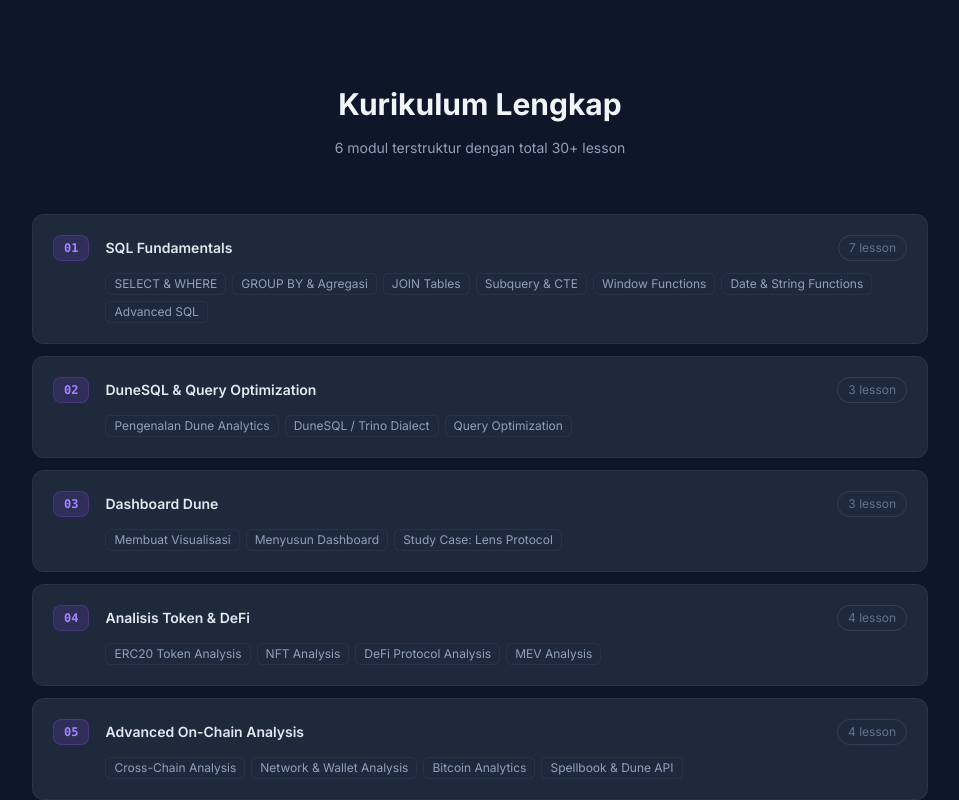
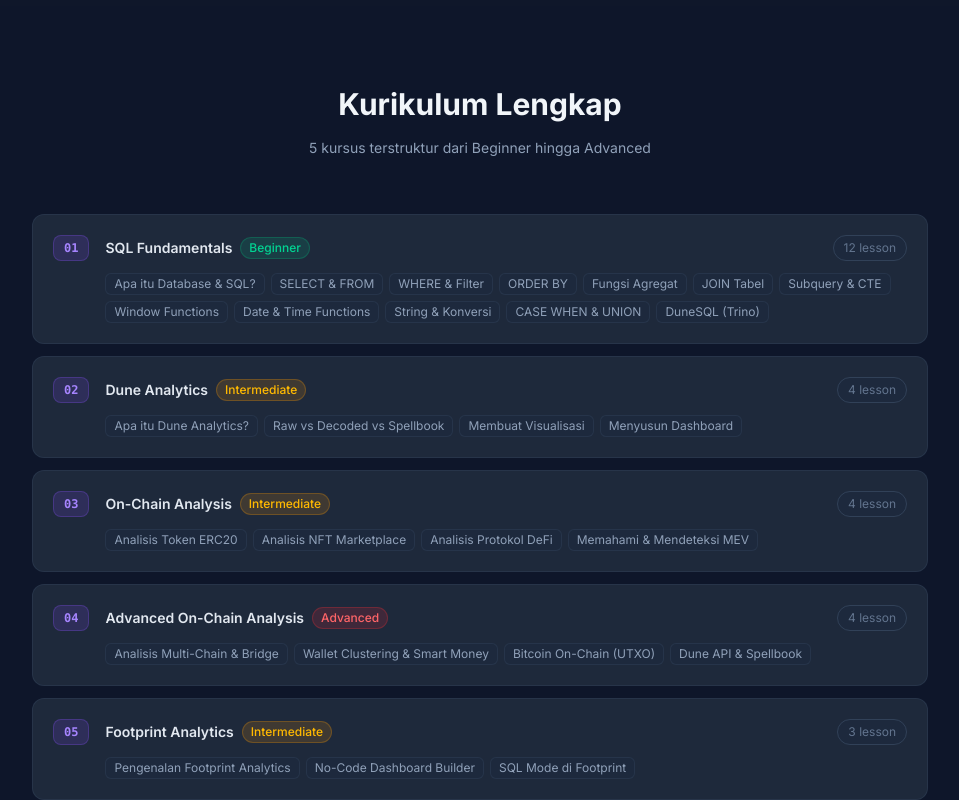
Before and after one commit to imheksa/onchaind62, a Next.js app: page / in a window 1280 px wide. Shown: the part 1540-2340 px from the top of the page, without its empty margins (160-1119 px from the left). Built offline with nearby package versions, Linux system fonts and the light colour scheme.

Commit message:
Fix landing page curriculum to match actual database content
- 5 kursus sesuai seed: SQL, Dune, On-Chain, Advanced, Footprint
- Tambah badge level (Beginner/Intermediate/Advanced) per kursus
- Update jumlah lesson dan topik agar akurat

Co-Authored-By: Claude Sonnet 4.6 <noreply@anthropic.com>

```diff
--- a/app/page.tsx
+++ b/app/page.tsx
@@ -46,20 +46,25 @@ const features = [
 ];
 
 const curriculum = [
-  { num: "01", title: "SQL Fundamentals", lessons: 7, topics: ["SELECT & WHERE", "GROUP BY & Agregasi", "JOIN Tables", "Subquery & CTE", "Window Functions", "Date & String Functions", "Advanced SQL"] },
-  { num: "02", title: "DuneSQL & Query Optimization", lessons: 3, topics: ["Pengenalan Dune Analytics", "DuneSQL / Trino Dialect", "Query Optimization"] },
-  { num: "03", title: "Dashboard Dune", lessons: 3, topics: ["Membuat Visualisasi", "Menyusun Dashboard", "Study Case: Lens Protocol"] },
-  { num: "04", title: "Analisis Token & DeFi", lessons: 4, topics: ["ERC20 Token Analysis", "NFT Analysis", "DeFi Protocol Analysis", "MEV Analysis"] },
-  { num: "05", title: "Advanced On-Chain Analysis", lessons: 4, topics: ["Cross-Chain Analysis", "Network & Wallet Analysis", "Bitcoin Analytics", "Spellbook & Dune API"] },
-  { num: "06", title: "Footprint Analytics", lessons: 3, topics: ["Pengenalan Footprint", "No-Code Dashboard", "SQL Mode di Footprint"] },
+  { num: "01", title: "SQL Fundamentals", level: "Beginner", lessons: 12, topics: ["Apa itu Database & SQL?", "SELECT & FROM", "WHERE & Filter", "ORDER BY", "Fungsi Agregat", "JOIN Tabel", "Subquery & CTE", "Window Functions", "Date & Time Functions", "String & Konversi", "CASE WHEN & UNION", "DuneSQL (Trino)"] },
+  { num: "02", title: "Dune Analytics", level: "Intermediate", lessons: 4, topics: ["Apa itu Dune Analytics?", "Raw vs Decoded vs Spellbook", "Membuat Visualisasi", "Menyusun Dashboard"] },
+  { num: "03", title: "On-Chain Analysis", level: "Intermediate", lessons: 4, topics: ["Analisis Token ERC20", "Analisis NFT Marketplace", "Analisis Protokol DeFi", "Memahami & Mendeteksi MEV"] },
+  { num: "04", title: "Advanced On-Chain Analysis", level: "Advanced", lessons: 4, topics: ["Analisis Multi-Chain & Bridge", "Wallet Clustering & Smart Money", "Bitcoin On-Chain (UTXO)", "Dune API & Spellbook"] },
+  { num: "05", title: "Footprint Analytics", level: "Intermediate", lessons: 3, topics: ["Pengenalan Footprint Analytics", "No-Code Dashboard Builder", "SQL Mode di Footprint"] },
 ];
 
 const stats = [
   { value: "5", label: "Kursus" },
-  { value: "30+", label: "Lesson" },
+  { value: "27+", label: "Lesson" },
   { value: "85%", label: "Nilai Kelulusan" },
   { value: "🎓", label: "Sertifikat" },
 ];
+
+const levelColor: Record<string, string> = {
+  Beginner: "bg-emerald-500/15 text-emerald-400 border-emerald-500/25",
+  Intermediate: "bg-amber-500/15 text-amber-400 border-amber-500/25",
+  Advanced: "bg-red-500/15 text-red-400 border-red-500/25",
+};
 
 export default function HomePage() {
   return (
@@ -169,7 +174,7 @@ export default function HomePage() {
         <div className="max-w-4xl mx-auto">
           <div className="text-center mb-14">
             <h2 className="text-3xl font-bold text-slate-100 mb-4">Kurikulum Lengkap</h2>
-            <p className="text-slate-400 text-sm">6 modul terstruktur dengan total 30+ lesson</p>
+            <p className="text-slate-400 text-sm">5 kursus terstruktur dari Beginner hingga Advanced</p>
           </div>
           <div className="space-y-3">
             {curriculum.map((m) => (
@@ -183,7 +188,10 @@ export default function HomePage() {
                   </div>
                   <div className="flex-1">
                     <div className="flex items-center justify-between flex-wrap gap-2 mb-3">
-                      <h3 className="font-semibold text-slate-200 text-sm">{m.title}</h3>
+                      <div className="flex items-center gap-2">
+                        <h3 className="font-semibold text-slate-200 text-sm">{m.title}</h3>
+                        <span className={`text-xs px-2 py-0.5 rounded-full border font-medium ${levelColor[m.level]}`}>{m.level}</span>
+                      </div>
                       <span className="text-xs text-slate-500 bg-slate-800 border border-slate-700 px-2.5 py-1 rounded-full">{m.lessons} lesson</span>
                     </div>
                     <div className="flex flex-wrap gap-1.5">
```
